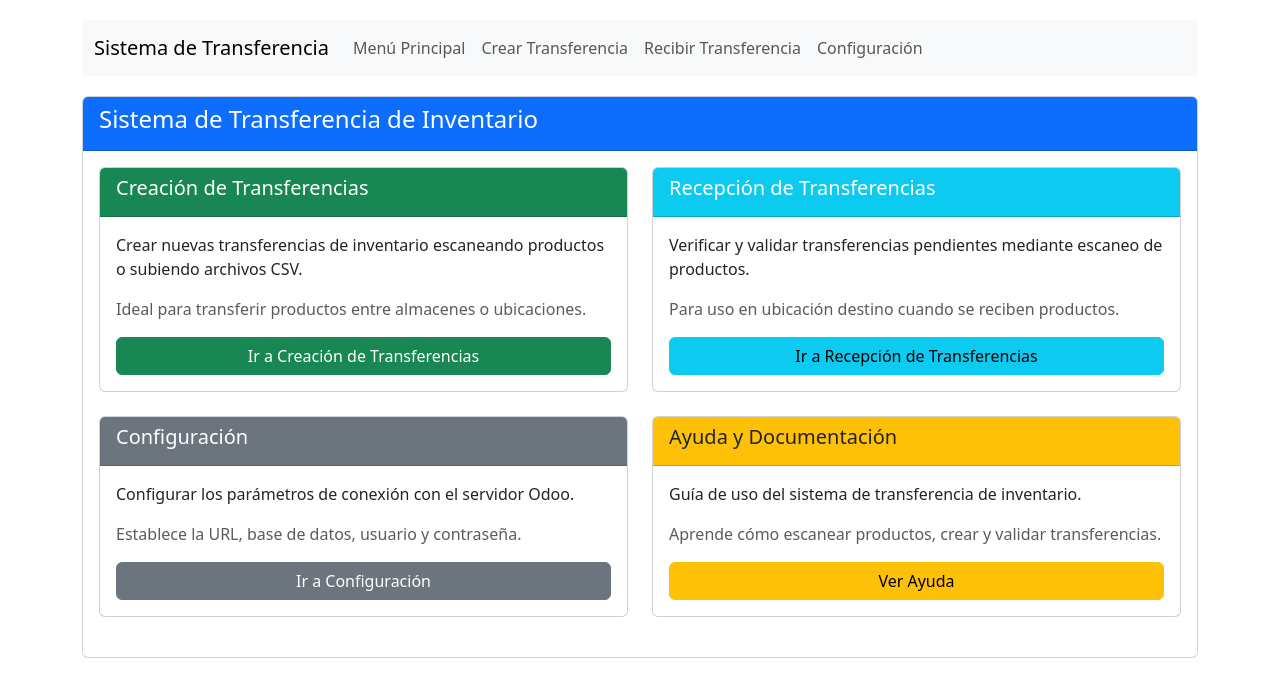
After one commit to ithesk/scannerflask, a Flask app: page /menu in a window 1280 px wide. The commit adds this page. Shown: the top 697 px of the page. Run offline with Flask 2, Linux system fonts and the light colour scheme.

Commit message:
se agrego la funcionalida recepcion3

```diff
--- a/templates/layout.html
+++ b/templates/layout.html
@@ -47,10 +47,16 @@
                 <div class="collapse navbar-collapse" id="navbarNav">
                     <ul class="navbar-nav">
                         <li class="nav-item">
-                            <a class="nav-link" href="/">Inicio</a>
+                            <a class="nav-link" href="{{ url_for('menu') }}">Menú Principal</a>
                         </li>
                         <li class="nav-item">
-                            <a class="nav-link" href="/config">Configuración</a>
+                            <a class="nav-link" href="{{ url_for('index') }}">Crear Transferencia</a>
+                        </li>
+                        <li class="nav-item">
+                            <a class="nav-link" href="{{ url_for('recepcion') }}">Recibir Transferencia</a>
+                        </li>
+                        <li class="nav-item">
+                            <a class="nav-link" href="{{ url_for('config') }}">Configuración</a>
                         </li>
                     </ul>
                 </div>
--- /dev/null
+++ b/templates/menu.html
@@ -0,0 +1,201 @@
+{% extends 'layout.html' %}
+
+{% block content %}
+<div class="row">
+    <div class="col-lg-12 mb-4">
+        <div class="card">
+            <div class="card-header bg-primary text-white">
+                <h4>Sistema de Transferencia de Inventario</h4>
+            </div>
+            <div class="card-body">
+                <div class="row">
+                    <div class="col-md-6 mb-4">
+                        <div class="card h-100">
+                            <div class="card-header bg-success text-white">
+                                <h5>Creación de Transferencias</h5>
+                            </div>
+                            <div class="card-body d-flex flex-column">
+                                <p>Crear nuevas transferencias de inventario escaneando productos o subiendo archivos CSV.</p>
+                                <p class="text-muted">Ideal para transferir productos entre almacenes o ubicaciones.</p>
+                                <a href="{{ url_for('index') }}" class="btn btn-success mt-auto">
+                                    Ir a Creación de Transferencias
+                                </a>
+                            </div>
+                        </div>
+                    </div>
+
+                    <div class="col-md-6 mb-4">
+                        <div class="card h-100">
+                            <div class="card-header bg-info text-white">
+                                <h5>Recepción de Transferencias</h5>
+                            </div>
+                            <div class="card-body d-flex flex-column">
+                                <p>Verificar y validar transferencias pendientes mediante escaneo de productos.</p>
+                                <p class="text-muted">Para uso en ubicación destino cuando se reciben productos.</p>
+                                <a href="{{ url_for('recepcion') }}" class="btn btn-info mt-auto">
+                                    Ir a Recepción de Transferencias
+                                </a>
+                            </div>
+                        </div>
+                    </div>
+                </div>
+
+                <div class="row">
+                    <div class="col-md-6 mb-4">
+                        <div class="card h-100">
+                            <div class="card-header bg-secondary text-white">
+                                <h5>Configuración</h5>
+                            </div>
+                            <div class="card-body d-flex flex-column">
+                                <p>Configurar los parámetros de conexión con el servidor Odoo.</p>
+                                <p class="text-muted">Establece la URL, base de datos, usuario y contraseña.</p>
+                                <a href="{{ url_for('config') }}" class="btn btn-secondary mt-auto">
+                                    Ir a Configuración
+                                </a>
+                            </div>
+                        </div>
+                    </div>
+
+                    <div class="col-md-6 mb-4">
+                        <div class="card h-100">
+                            <div class="card-header bg-warning">
+                                <h5>Ayuda y Documentación</h5>
+                            </div>
+                            <div class="card-body d-flex flex-column">
+                                <p>Guía de uso del sistema de transferencia de inventario.</p>
+                                <p class="text-muted">Aprende cómo escanear productos, crear y validar transferencias.</p>
+                                <button type="button" class="btn btn-warning mt-auto" data-bs-toggle="modal" data-bs-target="#helpModal">
+                                    Ver Ayuda
+                                </button>
+                            </div>
+                        </div>
+                    </div>
+                </div>
+            </div>
+        </div>
+    </div>
+</div>
+
+<!-- Modal de Ayuda -->
+<div class="modal fade" id="helpModal" tabindex="-1" aria-labelledby="helpModalLabel" aria-hidden="true">
+    <div class="modal-dialog modal-lg">
+        <div class="modal-content">
+            <div class="modal-header bg-warning">
+                <h5 class="modal-title" id="helpModalLabel">Guía de Uso del Sistema</h5>
+                <button type="button" class="btn-close" data-bs-dismiss="modal" aria-label="Close"></button>
+            </div>
+            <div class="modal-body">
+                <div class="accordion" id="helpAccordion">
+                    <!-- Creación de Transferencias -->
+                    <div class="accordion-item">
+                        <h2 class="accordion-header" id="headingOne">
+                            <button class="accordion-button" type="button" data-bs-toggle="collapse" data-bs-target="#collapseOne" aria-expanded="true" aria-controls="collapseOne">
+                                Creación de Transferencias
+                            </button>
+                        </h2>
+                        <div id="collapseOne" class="accordion-collapse collapse show" aria-labelledby="headingOne" data-bs-parent="#helpAccordion">
+                            <div class="accordion-body">
+                                <h5>Cómo crear una transferencia:</h5>
+                                <ol>
+                                    <li>Selecciona la ubicación <strong>origen</strong> (de dónde salen los productos)</li>
+                                    <li>Selecciona la ubicación <strong>destino</strong> (a dónde van los productos)</li>
+                                    <li>Haz clic en el botón <strong>"Comenzar escaneo"</strong></li>
+                                    <li>Escanea cada producto con el lector de códigos de barras</li>
+                                    <li>Para cada producto, cada escaneo cuenta como 1 unidad</li>
+                                    <li>Ejemplo: si tienes 5 unidades de un producto, escanea su código 5 veces</li>
+                                    <li>Cuando termines, haz clic en <strong>"Crear Transferencia"</strong></li>
+                                </ol>
+
+                                <h5>Cargar archivo CSV:</h5>
+                                <p>También puedes cargar un archivo CSV con códigos de barras (uno por línea). Cada aparición de un código representa una unidad.</p>
+                            </div>
+                        </div>
+                    </div>
+
+                    <!-- Recepción de Transferencias -->
+                    <div class="accordion-item">
+                        <h2 class="accordion-header" id="headingTwo">
+                            <button class="accordion-button collapsed" type="button" data-bs-toggle="collapse" data-bs-target="#collapseTwo" aria-expanded="false" aria-controls="collapseTwo">
+                                Recepción de Transferencias
+                            </button>
+                        </h2>
+                        <div id="collapseTwo" class="accordion-collapse collapse" aria-labelledby="headingTwo" data-bs-parent="#helpAccordion">
+                            <div class="accordion-body">
+                                <h5>Cómo recibir una transferencia:</h5>
+                                <ol>
+                                    <li>Ve a la página de <strong>"Recepción de Transferencias"</strong></li>
+                                    <li>Verás una lista de transferencias pendientes</li>
+                                    <li>Haz clic en la transferencia que deseas procesar</li>
+                                    <li>Escanea cada producto recibido para verificarlo</li>
+                                    <li>Cuando todos los productos estén verificados, puedes validar la transferencia</li>
+                                    <li>La transferencia se completará en Odoo y los productos aparecerán en la ubicación destino</li>
+                                </ol>
+
+                                <h5>Filtros de búsqueda:</h5>
+                                <p>Puedes filtrar las transferencias por ubicación destino o usar el campo de búsqueda para encontrar una transferencia específica.</p>
+                            </div>
+                        </div>
+                    </div>
+
+                    <!-- Uso del Escáner -->
+                    <div class="accordion-item">
+                        <h2 class="accordion-header" id="headingThree">
+                            <button class="accordion-button collapsed" type="button" data-bs-toggle="collapse" data-bs-target="#collapseThree" aria-expanded="false" aria-controls="collapseThree">
+                                Uso del Escáner de Códigos de Barras
+                            </button>
+                        </h2>
+                        <div id="collapseThree" class="accordion-collapse collapse" aria-labelledby="headingThree" data-bs-parent="#helpAccordion">
+                            <div class="accordion-body">
+                                <h5>Configuración del escáner:</h5>
+                                <ul>
+                                    <li>Esta aplicación funciona con cualquier escáner de códigos de barras que opere como dispositivo de entrada (teclado).</li>
+                                    <li>Asegúrate de que tu escáner esté configurado para enviar un "Enter" (retorno de carro) después de cada código.</li>
+                                    <li>No se requiere controladores especiales; el sistema detecta cada código como una entrada de teclado.</li>
+                                </ul>
+
+                                <h5>Escaneando productos:</h5>
+                                <ul>
+                                    <li>Siempre haz clic en "Comenzar escaneo" antes de empezar a escanear.</li>
+                                    <li>Cada vez que escaneas un producto, se incrementa su contador.</li>
+                                    <li>Puedes ver en tiempo real los productos escaneados y sus cantidades.</li>
+                                    <li>Si cometes un error, puedes hacer clic en "Limpiar" para empezar de nuevo.</li>
+                                </ul>
+                            </div>
+                        </div>
+                    </div>
+
+                    <!-- Consejos y Solución de Problemas -->
+                    <div class="accordion-item">
+                        <h2 class="accordion-header" id="headingFour">
+                            <button class="accordion-button collapsed" type="button" data-bs-toggle="collapse" data-bs-target="#collapseFour" aria-expanded="false" aria-controls="collapseFour">
+                                Consejos y Solución de Problemas
+                            </button>
+                        </h2>
+                        <div id="collapseFour" class="accordion-collapse collapse" aria-labelledby="headingFour" data-bs-parent="#helpAccordion">
+                            <div class="accordion-body">
+                                <h5>Consejos generales:</h5>
+                                <ul>
+                                    <li>Verifica que los productos tengan códigos de barras asignados en Odoo antes de usarlos.</li>
+                                    <li>Asegúrate de tener una conexión estable con el servidor Odoo.</li>
+                                    <li>Para operaciones grandes, considera usar la carga de archivos CSV en lugar del escaneo manual.</li>
+                                </ul>
+
+                                <h5>Solución de problemas comunes:</h5>
+                                <ul>
+                                    <li><strong>Error "No se encontraron productos":</strong> Verifica que los productos tengan códigos de barras asignados en Odoo.</li>
+                                    <li><strong>Error de conexión:</strong> Revisa la configuración de conexión a Odoo en la página de Configuración.</li>
+                                    <li><strong>El escáner no funciona:</strong> Asegúrate de haber hecho clic en "Comenzar escaneo" y que el escáner esté correctamente conectado.</li>
+                                    <li><strong>Transferencia no aparece en la lista de recepción:</strong> Verifica que la transferencia esté en estado "Listo" o "Confirmado" en Odoo.</li>
+                                </ul>
+                            </div>
+                        </div>
+                    </div>
+                </div>
+            </div>
+            <div class="modal-footer">
+                <button type="button" class="btn btn-secondary" data-bs-dismiss="modal">Cerrar</button>
+            </div>
+        </div>
+    </div>
+</div>
+{% endblock %}
```
Also changed, not shown: 1 other file.
